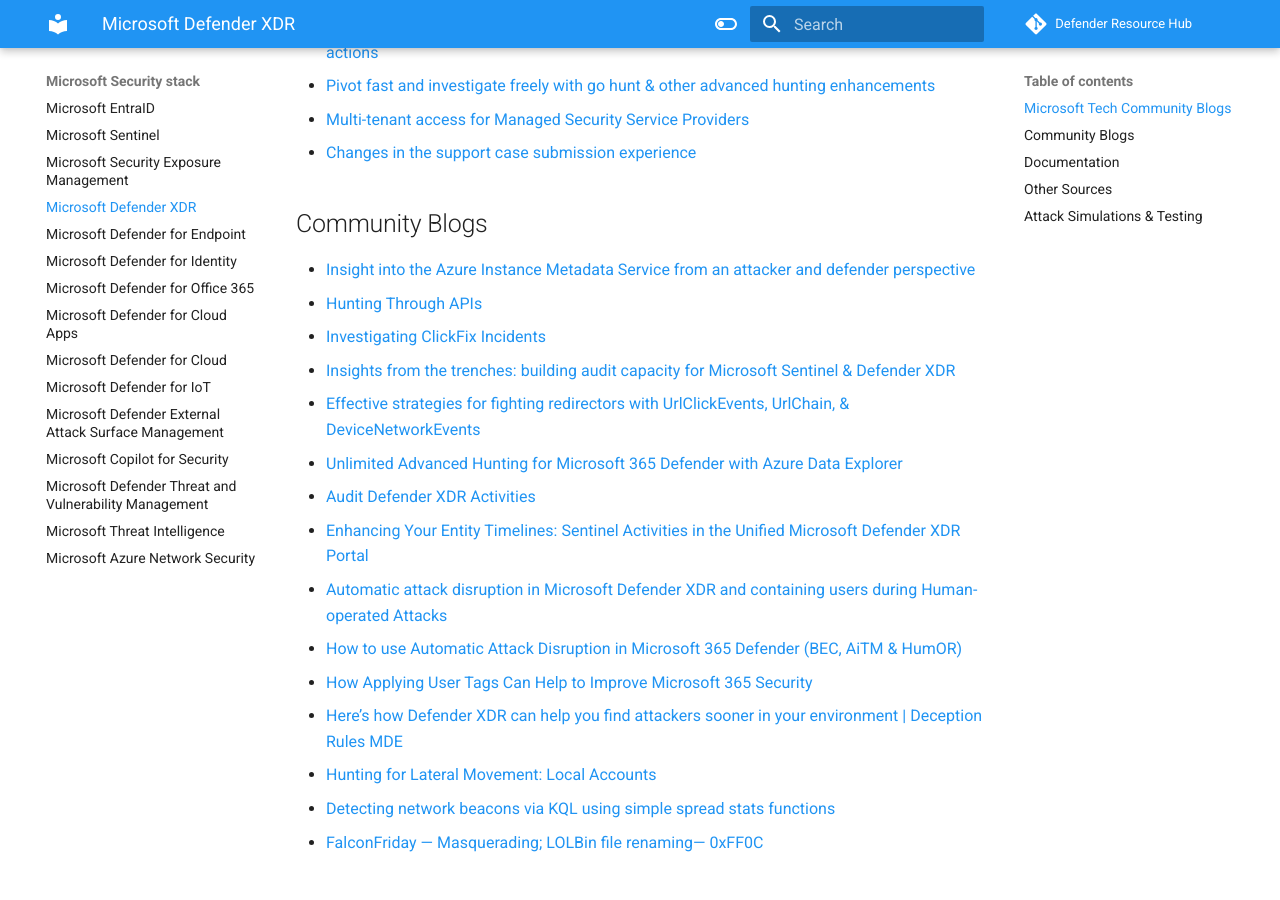
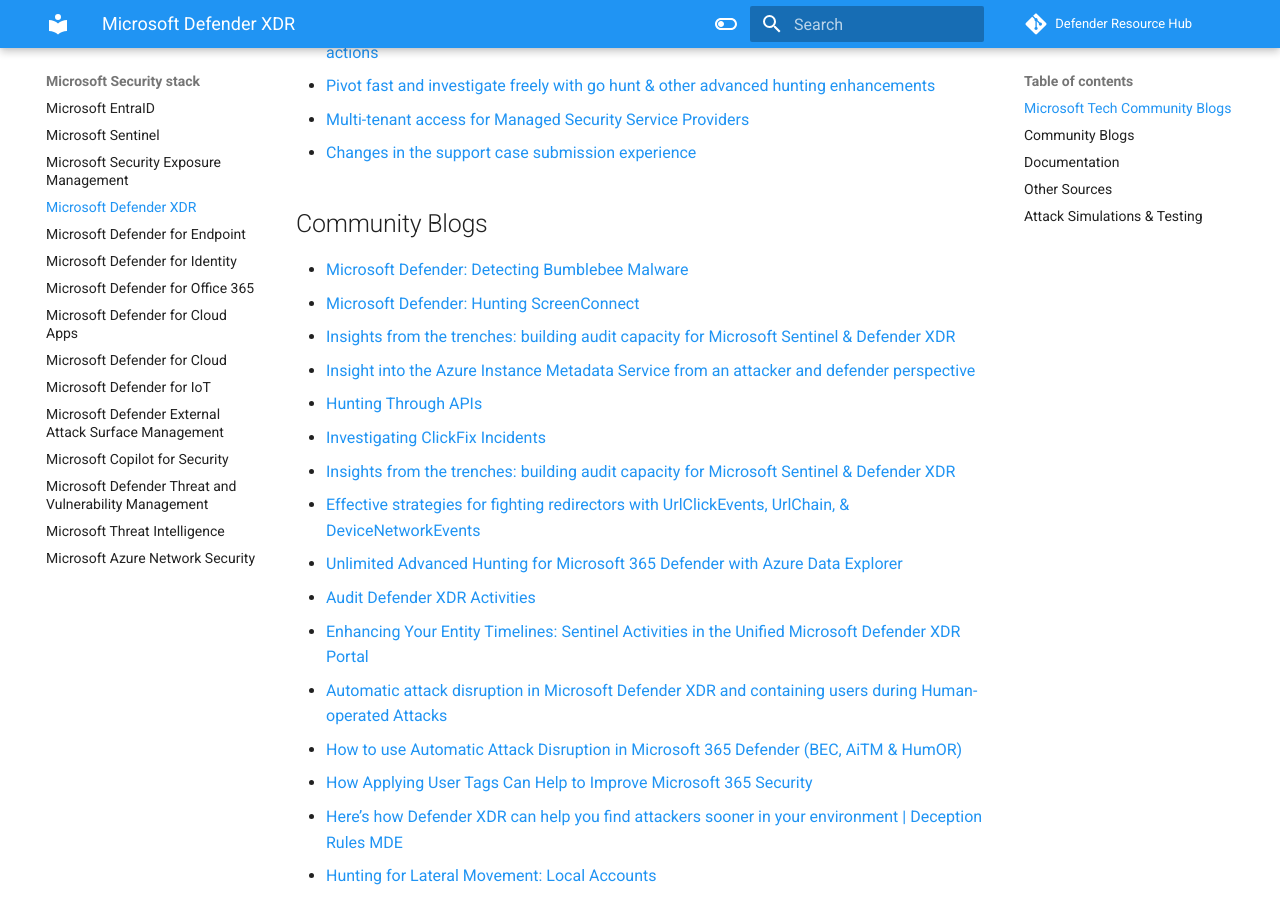
Before and after one commit to alexverboon/DefenderResourceHub, an MkDocs documentation site: the page built from docs/mdxdr.md, in a window 1280 px wide and 900 px high, scrolled down 3392 px. Built offline with MkDocs 1.6.1 and Material for MkDocs 9.7.7, drawn with Linux system fonts in a browser that asks for light colours; comment, search, counter and statistics services are not loaded.

Commit message:
Updates Sat 12072025

```diff
--- a/docs/mdxdr.md
+++ b/docs/mdxdr.md
@@ -93,6 +93,9 @@
 
 ## Community Blogs
 
+- [Microsoft Defender: Detecting Bumblebee Malware](https://www.linkedin.com/pulse/microsoft-defender-detecting-bumblebee-malware-adair-collins-dqc1e/)
+- [Microsoft Defender: Hunting ScreenConnect](https://www.linkedin.com/pulse/microsoft-defender-hunting-screenconnect-adair-collins-hq3xe/)
+- [Insights from the trenches: building audit capacity for Microsoft Sentinel & Defender XDR](https://www.michalos.net/2025/06/20/insights-from-the-trenches-building-audit-capacity-for-microsoft-sentinel-defender-xdr/)
 - [Insight into the Azure Instance Metadata Service from an attacker and defender perspective](https://lorisambrozzo.medium.com/insight-into-the-azure-instance-metadata-service-from-an-attacker-and-defender-perspective-64275955fdf4)
 - [Hunting Through APIs](https://kqlquery.com/posts/hunting-api-kql/)
 - [Investigating ClickFix Incidents](https://kqlquery.com/posts/investigate-clickfix/)
```
Also changed, not shown: docs/mde.md (+1 -0 lines), docs/mdi.md (+5 -0 lines), docs/social.md (+2 -0 lines).
